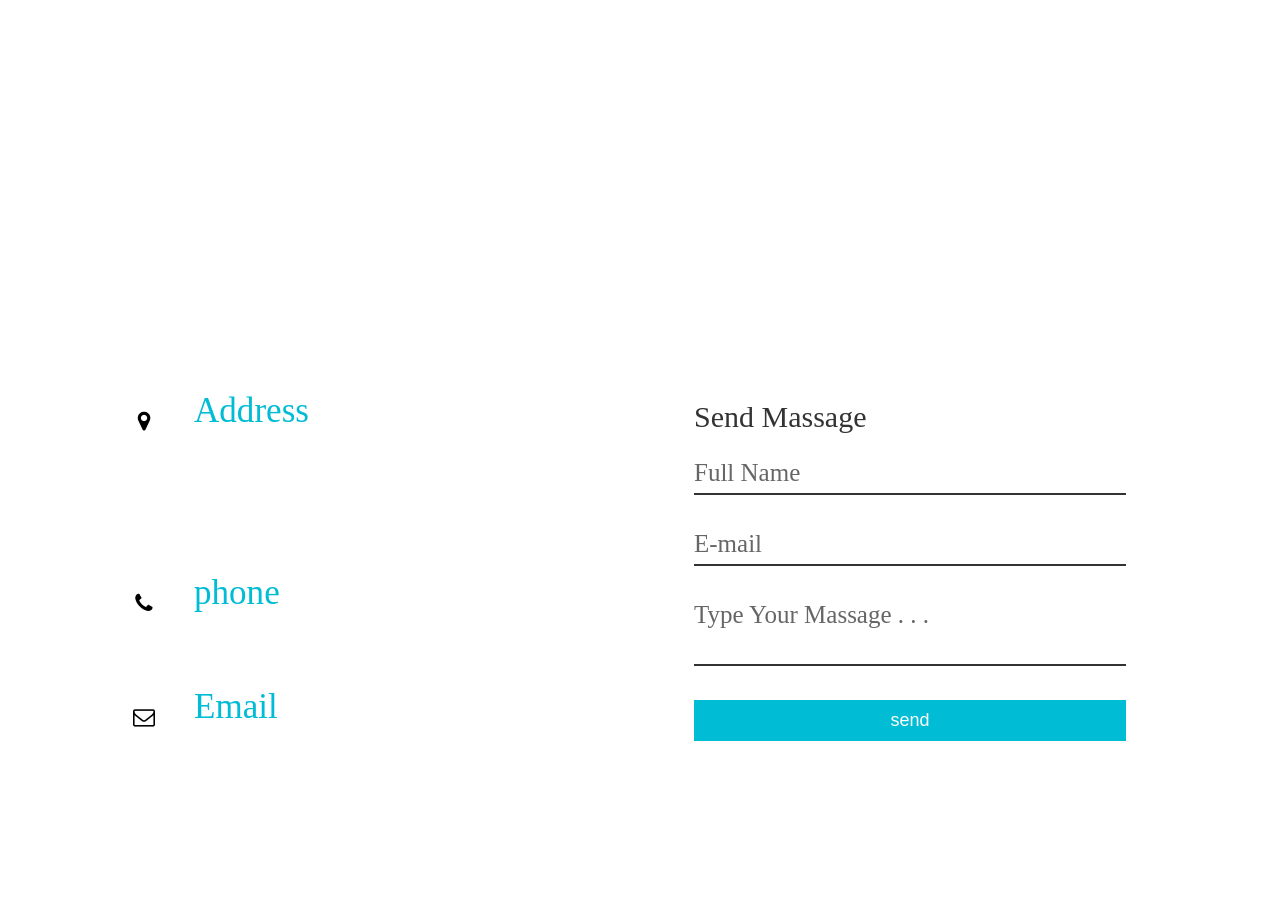
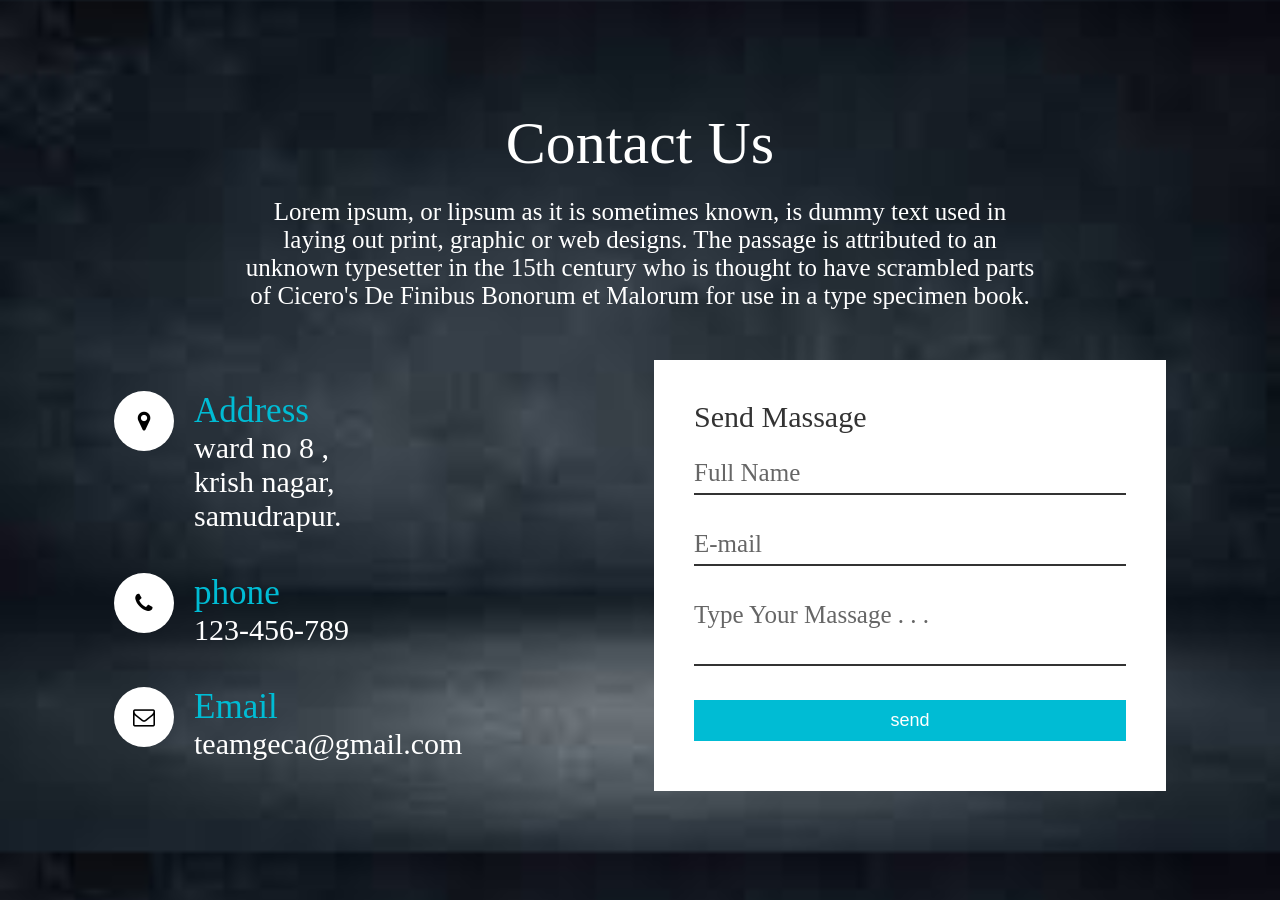
Before and after one commit to shrikantdaund0693/Website_Restaurant, a plain HTML site: page contact.html in a window 1280 px wide. Drawn offline with Linux system fonts and the light colour scheme.

Commit message:
Update contact.html

```diff
--- a/contact.html
+++ b/contact.html
@@ -12,7 +12,7 @@
 <body>
 	<style >
 		body {
-  background-image: url('images.jpg');
+  background-image: url('assets/images/images.jpg');
   background-size: contain;
 }
 
```
